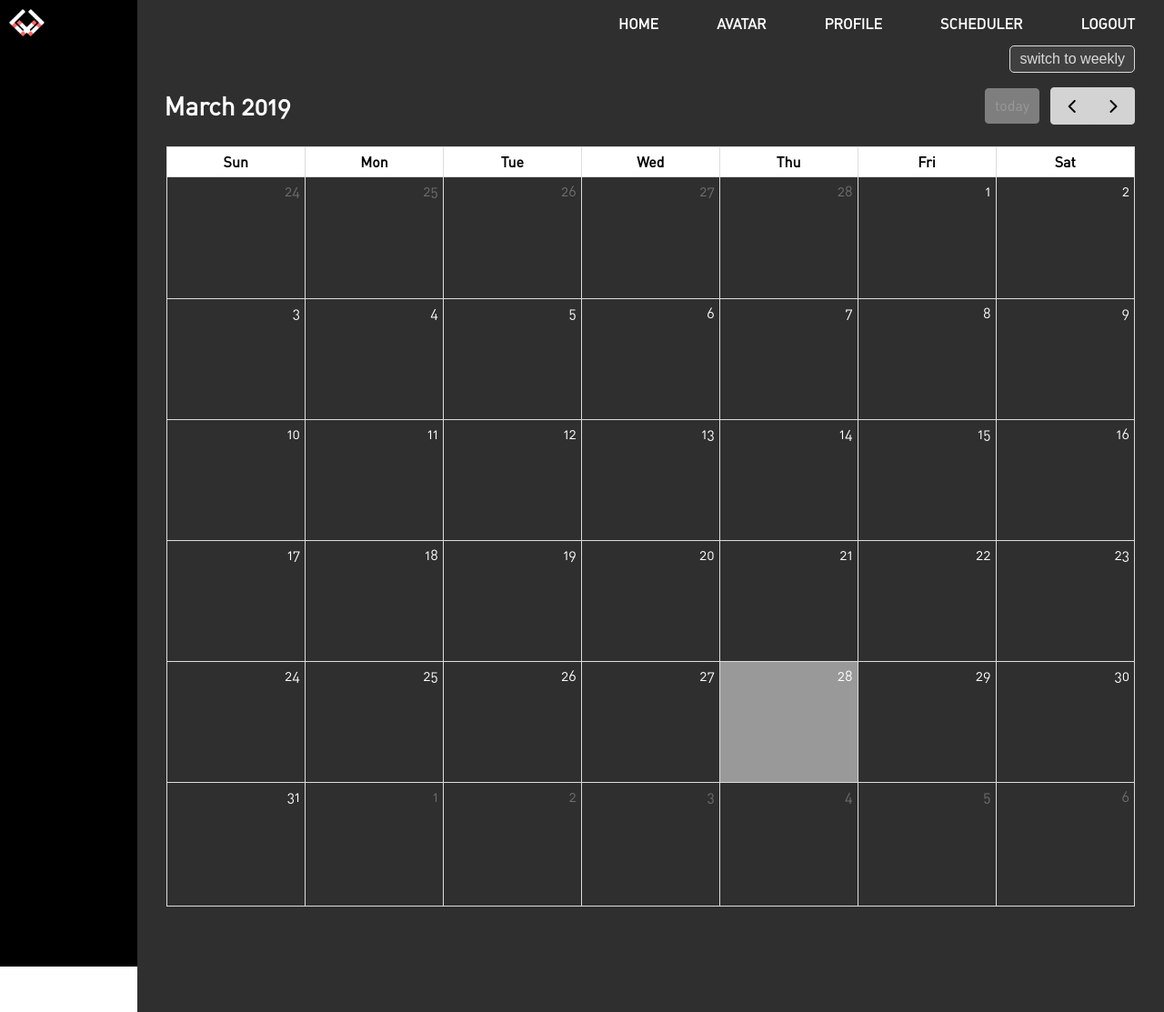
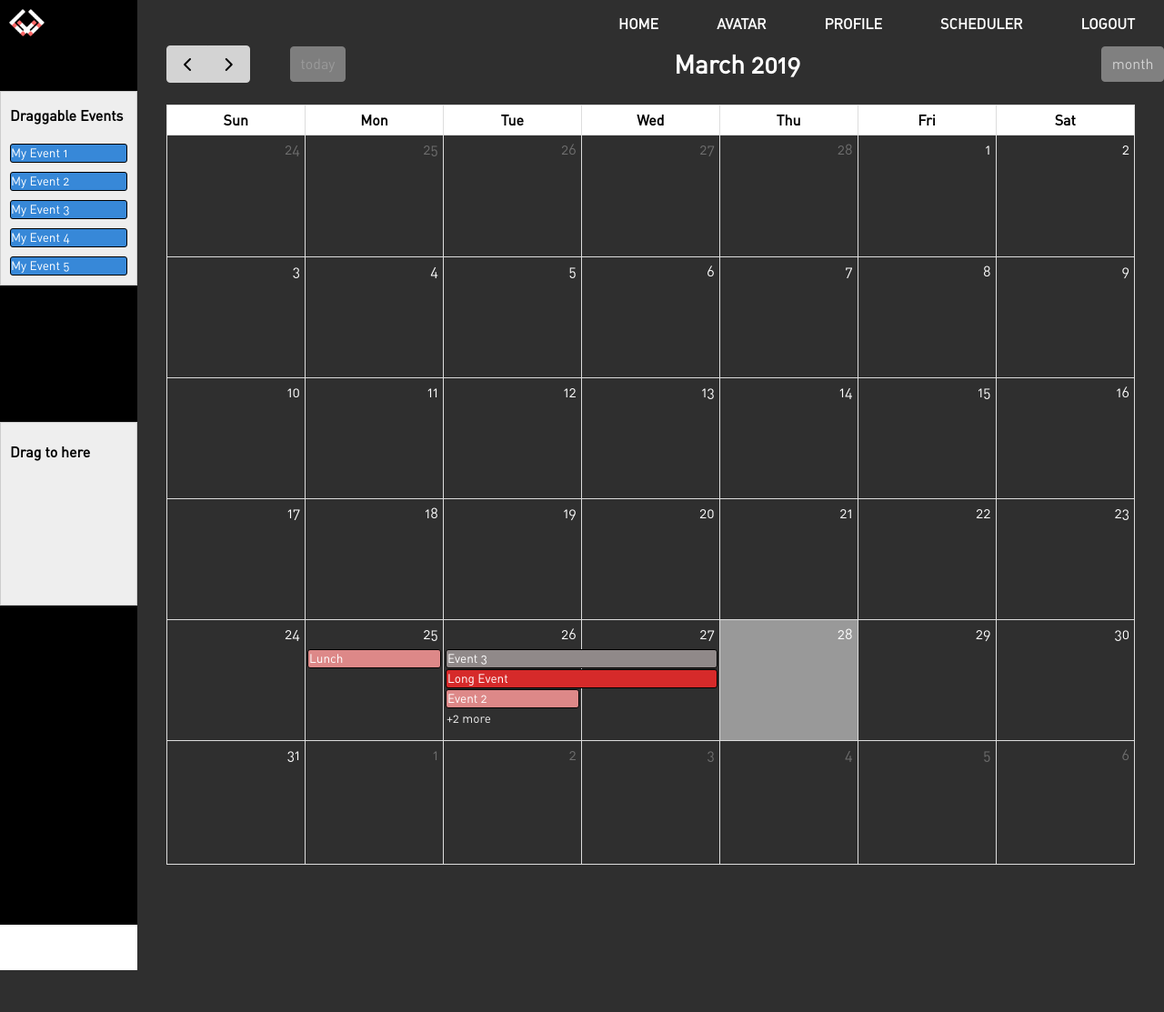
Before and after one commit to Dasol-Jung/WcodingBatch6, a PHP site: template view/frontend/viewMonthly.php in a window 1280 px wide. Shown: the whole page at 91% size. After the commit the page ends 1067 px from the top, so only its background shows below. Run offline with PHP 8.4, Linux system fonts and the light colour scheme; the template is opened without the code that fills it, so the values that code supplies are empty; the visitor is signed in with stand-in values (Sample User, id 1); style sheets or scripts are compiled from the project's sources; some libraries are stand-ins or nearby versions.

Commit message:
Drag&Drop, CSS changes in fullCalendar
1. Drag&Drop demo
2. CSS changes in fullCalendar

* Used sample events to test

```diff
--- a/controller/frontend/frontend.php
+++ b/controller/frontend/frontend.php
@@ -69,7 +69,7 @@ function viewWeekly()
 
 function viewMonthly()
 {
-    require("view/frontend/viewMonthly.php");
+    require('view/frontend/viewMonthly.php');
 }
 
 function loggedInGoogle($googleInfo)
--- a/index.php
+++ b/index.php
@@ -36,11 +36,9 @@ try{
         if($_GET['action'] == 'weeklySchedule'){
             viewWeekly();
         }
-
         if($_GET['action'] == 'monthlySchedule'){
             viewMonthly();
         }
-
         if($_GET['action'] == 'googleLogin'){
             $googleInfo = json_decode(file_get_contents("php://input"), TRUE);
             loggedInGoogle($googleInfo);
--- /dev/null
+++ b/public/css/viewSchedule.css
@@ -0,0 +1,74 @@
+@font-face {
+  font-family: "DIN alternate";
+  src: url("http://localhost:8888/public/css/fonts/DIN Alternate Regular.otf");
+}
+.bodyWrapper {
+  font-family: "DIN alternate";
+  height: 100%;
+  width: 100%;
+  display: grid;
+  grid-template-columns: 1fr 7.5fr;
+  justify-content: center;
+  align-items: center;
+  background-color: #2f2f2f;
+  box-sizing: border-box;
+}
+
+.listWrapper {
+  background-color: black;
+  height: 100%;
+}
+
+.calWrapper {
+  height: 100%;
+  display: grid;
+  margin-top: 100px;
+  grid-gap: 1rem;
+  box-sizing: border-box;
+  background-color: #2f2f2f;
+}
+
+#calendarSchedule {
+  margin: 0;
+}
+
+#external-events {
+  margin-top: 100px;
+  padding: 0 10px;
+  border: 1px solid #ccc;
+  background: #eee;
+  text-align: left;
+}
+
+#external-events h4 {
+  font-size: 16px;
+  margin-top: 0;
+  padding-top: 1em;
+}
+
+#external-events .fc-event {
+  margin: 10px 0;
+  cursor: pointer;
+}
+
+#external-events p {
+  margin: 1.5em 0;
+  font-size: 12px;
+  color: #666;
+}
+
+#external-events p input {
+  margin: 0;
+  vertical-align: middle;
+}
+
+#div2 {
+  margin-top: 150px;
+  height: 200px;
+  padding: 0 10px;
+  border: 1px solid #ccc;
+  background: #eee;
+  text-align: left;
+}
+
+/*# sourceMappingURL=viewSchedule.css.map */
--- /dev/null
+++ b/public/css/viewSchedule.scss
@@ -0,0 +1,71 @@
+@import '1_shared/1_1_variables.scss';
+// sass viewSchedule.scss ./viewSchedule.css
+
+.bodyWrapper {
+	font-family: $primary-font;
+	height: 100%;
+	width: 100%;
+	display: grid;
+	grid-template-columns: 1fr 7.5fr;
+	justify-content: center;
+	align-items: center;
+	background-color: $primary-dark;
+	box-sizing: border-box;
+}
+
+.listWrapper {
+	background-color: black;
+	height: 100%;
+}
+
+.calWrapper {
+	height: 100%;
+	display: grid;
+	margin-top: 100px;
+	grid-gap: 1rem;
+	box-sizing: border-box;
+	background-color: #2f2f2f;
+}
+
+#calendarSchedule {
+	margin: 0;
+}
+
+#external-events {
+    margin-top: 100px;
+    padding: 0 10px;
+    border: 1px solid #ccc;
+    background: #eee;
+    text-align: left;
+}
+
+#external-events h4 {
+    font-size: 16px;
+    margin-top: 0;
+    padding-top: 1em;
+}
+
+#external-events .fc-event {
+    margin: 10px 0;
+    cursor: pointer;
+}
+
+#external-events p {
+    margin: 1.5em 0;
+    font-size: 12px;
+    color: #666;
+}
+
+#external-events p input {
+    margin: 0;
+    vertical-align: middle;
+}
+
+#div2 {
+	margin-top: 150px;
+	height: 200px;
+    padding: 0 10px;
+    border: 1px solid #ccc;
+    background: #eee;
+    text-align: left;
+}
--- a/public/fullCalendar/core/main.css
+++ b/public/fullCalendar/core/main.css
@@ -111,6 +111,10 @@ hr.fc-divider {
   border-width: 1px;
   padding: 0;
   vertical-align: top; }
+
+td.fc-widget-content {
+    height: 20px;
+}
 
 .fc td.fc-today {
   border-style: double;
@@ -228,7 +232,7 @@ temporary rendered events).
   font-size: .85em;
   line-height: 1.4;
   border-radius: 3px;
-  border: 1px solid #3788d8; }
+  border: 1px solid black; }
 
 .fc-event,
 .fc-event-dot {
@@ -255,6 +259,19 @@ temporary rendered events).
 .fc-event .fc-content {
   position: relative;
   z-index: 2; }
+
+.high-priority{
+  background-color: #d62a2a;
+}
+
+.medium-priority{
+  /* 63% */
+  background-color: #dd8888;
+}
+
+.low-priority{
+  background-color: #908989;
+}
 
 /* resizer (cursor AND touch devices) */
 .fc-event .fc-resizer {
@@ -440,7 +457,9 @@ a.fc-more {
   margin: 1px 3px;
   font-size: .85em;
   cursor: pointer;
-  text-decoration: none; }
+  text-decoration: none;
+  color: #eee;
+}
 
 a.fc-more:hover {
   text-decoration: underline; }
@@ -623,7 +642,8 @@ Lots taken from Flatly (MIT): https://bootswatch.com/4/flatly/bootstrap.css
 .fc-button-primary {
   color: black;
   background-color: lightgray;
-  border-color: lightgray; }
+  border-color: lightgray;
+}
 
 .fc-button-primary:hover {
   color: white;
@@ -638,7 +658,8 @@ Lots taken from Flatly (MIT): https://bootswatch.com/4/flatly/bootstrap.css
 .fc-button-primary:disabled {
   color: lightgray;
   background-color: darkgray;
-  border-color:darkgray; }
+  border-color:darkgray;
+}
 
 .fc-button-primary:not(:disabled):active,
 .fc-button-primary:not(:disabled).fc-button-active {
@@ -671,6 +692,7 @@ Lots taken from Flatly (MIT): https://bootswatch.com/4/flatly/bootstrap.css
   display: inline-flex;
   vertical-align: middle;
   margin-right: 2em;
+  margin-left: 2em;
 }
 
 .fc-button-group > .fc-button {
@@ -748,6 +770,21 @@ Lots taken from Flatly (MIT): https://bootswatch.com/4/flatly/bootstrap.css
   -webkit-box-sizing: content-box;
   -moz-box-sizing: content-box;
   box-sizing: content-box; }
+
+.fc-day-grid{
+  position: sticky;
+  height: 24px;
+}
+
+.fc-day-grid span {
+  color: white;
+}
+
+td.fc-axis.fc-widget-content {
+  color: #d3d3d3;
+  text-align: center;
+  padding: 2px;
+}
 
 .fc-view,
 .fc-view > table {
--- a/public/js/frontend/viewMonthly.js
+++ b/public/js/frontend/viewMonthly.js
@@ -1,22 +1,110 @@
 /** add events */
-(function changeWeeklyMonthly(){
-	document.querySelector('#monthlyWeeklyBtn').addEventListener("click",() => {
-		window.location.href = 'http://localhost:8888/index.php?action=weeklySchedule'
-	})
-})();
+// (function changeWeeklyMonthly(){
+// 	document.querySelector('#monthlyWeeklyBtn').addEventListener("click",() => {
+// 		window.location.href = 'http://localhost:8888/index.php?action=weeklySchedule'
+// 	})
+// })();
 
+
+/* initialize the calendar
+-----------------------------------------------------------------*/
 document.addEventListener('DOMContentLoaded', function() {
-	var calendarEl = document.getElementById('monthlyCalendar');
+	var calendarEl = document.getElementById('calendarSchedule');
+
+	var date = new Date();
+	var d = date.getDate();
+	var m = date.getMonth();
+	var y = date.getFullYear();
 
 	var calendar = new FullCalendar.Calendar(calendarEl, {
-		plugins: [ 'dayGrid' ],
-
+		plugins: [ 'dayGrid'],
+		defaultView: 'dayGridMonth',
+		header: {
+			left: 'prev,next today',
+			center: 'title',
+			right: 'dayGridMonth'
+		},
+		selectable: true,
+		selectHelper: true,
+		allDayDefault: true,
+		droppable: true, // this allows things to be dropped onto the calendar
+		dragRevertDuration: 0,
+		eventLimit: true, // for all non-TimeGrid views
+		views: {
+			timeGrid: {
+				eventLimit: 5
+			}
+		},
+		select: function(start, end, allDay) {
+			var title = prompt('Event Title:');
+			if (title) {
+				calendar.fullCalendar('renderEvent',
+					{
+						title: title,
+						start: start,
+						end: end,
+						allDay: allDay
+					},
+					true // make the event "stick"
+				);
+			}
+			calendar.fullCalendar('unselect');
+		},
 		editable: true,
+		events: [
+			{
+				title: 'Long Event',
+				start: new Date(y, m, 26),
+				end: new Date(y, m, 28),
+				className: ["event", "high-priority"],
+				editable: true
+			},
+			{
+				title: 'Lunch',
+				start: new Date(y, m, 25),
+				end: new Date(y, m, 25),
+				className: ["event", "medium-priority"]
+			},
+			{
+				title: 'Event 2',
+				start: new Date(y, m, 26),
+				end: new Date(y, m, 26),
+				className: ["event", "medium-priority"]
+			},
+			{
+				title: 'Event 3',
+				start: new Date(y, m, 26),
+				end: new Date(y, m, 28),
+				className: ["event", "low-priority"]
+			},
+			{
+				title: 'Event 4',
+				start: new Date(y, m, 26),
+				end: new Date(y, m, 26),
+				className: ["event", "high-priority"]
+			},
+			{
+				title: 'Event 5',
+				start: new Date(y, m, 26),
+				end: new Date(y, m, 26),
+				className: ["event", "medium-priority"]
+			}
+		],
 	});
 
 	calendar.render();
 });
 
-var monthlyCalendar = document.querySelector('#monthlyCalendar');
-var toolBar = monthlyCalendar.querySelector('.fc-toolbar');
-console.log(monthlyCalendar);
+function allowDrop(ev) {
+	ev.preventDefault();
+}
+
+function drag(ev) {
+	ev.dataTransfer.setData("text", ev.target.id);
+}
+
+function drop(ev) {
+	ev.preventDefault();
+	var data = ev.dataTransfer.getData("text");
+	ev.target.appendChild(document.getElementById(data));
+}
--- a/view/frontend/viewMonthly.php
+++ b/view/frontend/viewMonthly.php
@@ -14,27 +14,47 @@ if($_SESSION['isLoggedIn']!=true){
 //schedule starts from here
 ob_start();
 ?>
-<?php $styles[]="<link rel='stylesheet' href='../../public/css/viewMonthly.css'/>"?>
+<?php $styles[]="<link rel='stylesheet' href='../../public/css/viewSchedule.css'/>"?>
+<!-- <link rel="stylesheet" href="//code.jquery.com/ui/1.12.1/themes/base/jquery-ui.css"> -->
+<link rel='stylesheet' href='https://fullcalendar.io/js/fullcalendar-3.1.0/fullcalendar.min.css' />
+
 <link href='../../public/fullcalendar/core/main.css' rel='stylesheet' />
 <link href='../../public/fullcalendar/daygrid/main.css' rel='stylesheet' />
+
+<div class='bodyWrapper'>
+    <section class="listWrapper">
+        <div id='external-events'>
+            <div id='external-events-listing' ondrop="drop(event)" ondragover="allowDrop(event)">
+                <h4>Draggable Events</h4>
+                <div class='fc-event' id="1" draggable="true" ondragstart="drag(event)" >My Event 1</div>
+                <div class='fc-event' id="2" draggable="true" ondragstart="drag(event)">My Event 2</div>
+                <div class='fc-event' id="3" draggable="true" ondragstart="drag(event)">My Event 3</div>
+                <div class='fc-event' id="4" draggable="true" ondragstart="drag(event)">My Event 4</div>
+                <div class='fc-event' id="5" draggable="true" ondragstart="drag(event)">My Event 5</div>
+            </div>
+            <!-- <p>
+                <input type='checkbox' id='drop-remove' checked='checked' />
+                <label for='drop-remove'>remove after drop</label>
+            </p> -->
+        </div>
+        <div id="div2" ondrop="drop(event)" ondragover="allowDrop(event)">
+            <h4>Drag to here</h4>
+        </div>
+    </section>
+    <section class="calWrapper">
+        <div id="calendarSchedule"></div>
+    </section>
+</div>
+
+<!-- <script src='https://fullcalendar.io/js/fullcalendar-3.1.0/lib/jquery.min.js'></script>
+<script src='https://fullcalendar.io/js/fullcalendar-3.1.0/lib/jquery-ui.min.js'></script>
+<script src='https://fullcalendar.io/js/fullcalendar-3.1.0/lib/moment.min.js'></script> -->
+<!-- <script src='https://fullcalendar.io/js/fullcalendar-3.1.0/fullcalendar.min.js'></script> -->
 
 <script src='../../public/fullcalendar/core/main.js'></script>
 <script src='../../public/fullcalendar/daygrid/main.js'></script>
 
-
-<div class='bodyWrapper'>
-    <section class="listWrapper">
-
-    </section>
-    <section class="calWrapper">
-        <div id="switchDiv">
-            <button id="monthlyWeeklyBtn">
-                switch to weekly
-            </button>
-        </div>
-        <div id="monthlyCalendar"></div>
-    </section>
-</div>
+<!-- <script src= "../../public/js/frontend/viewMonthly_jquery.js"></script> -->
 <script src= "../../public/js/frontend/viewMonthly.js"></script>
 
 <?php
```
Also changed, not shown: public/fullCalendar/timegrid/main.css (+6 -2 lines), 1 other file.
